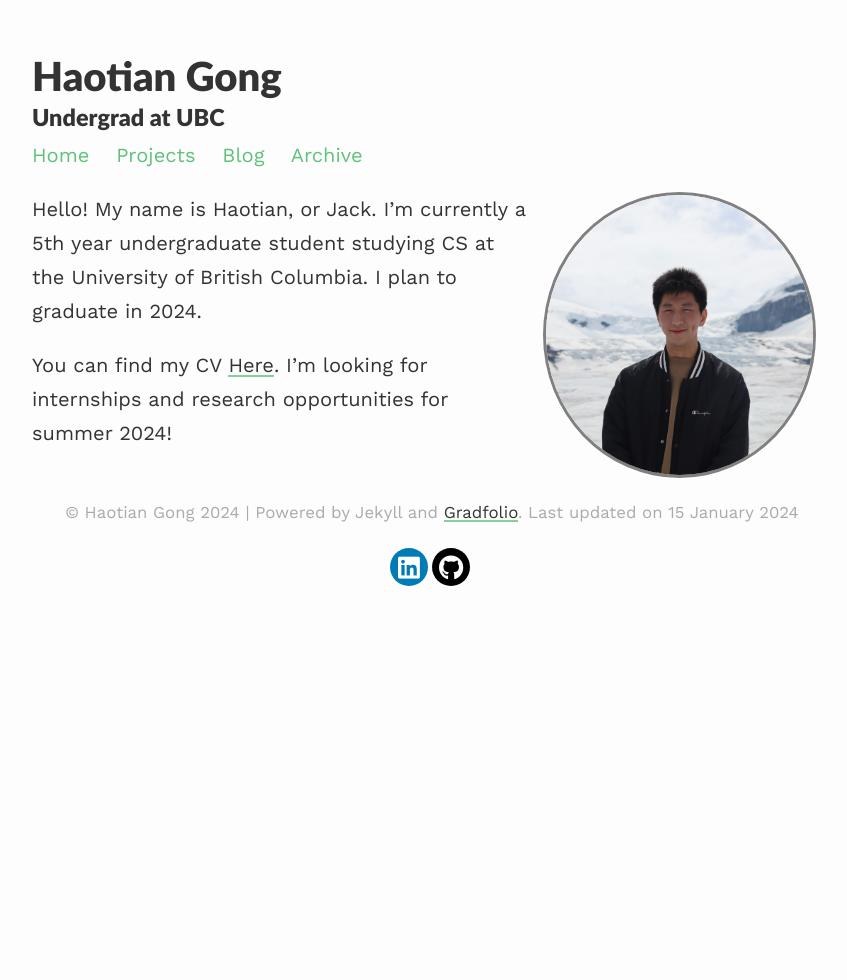
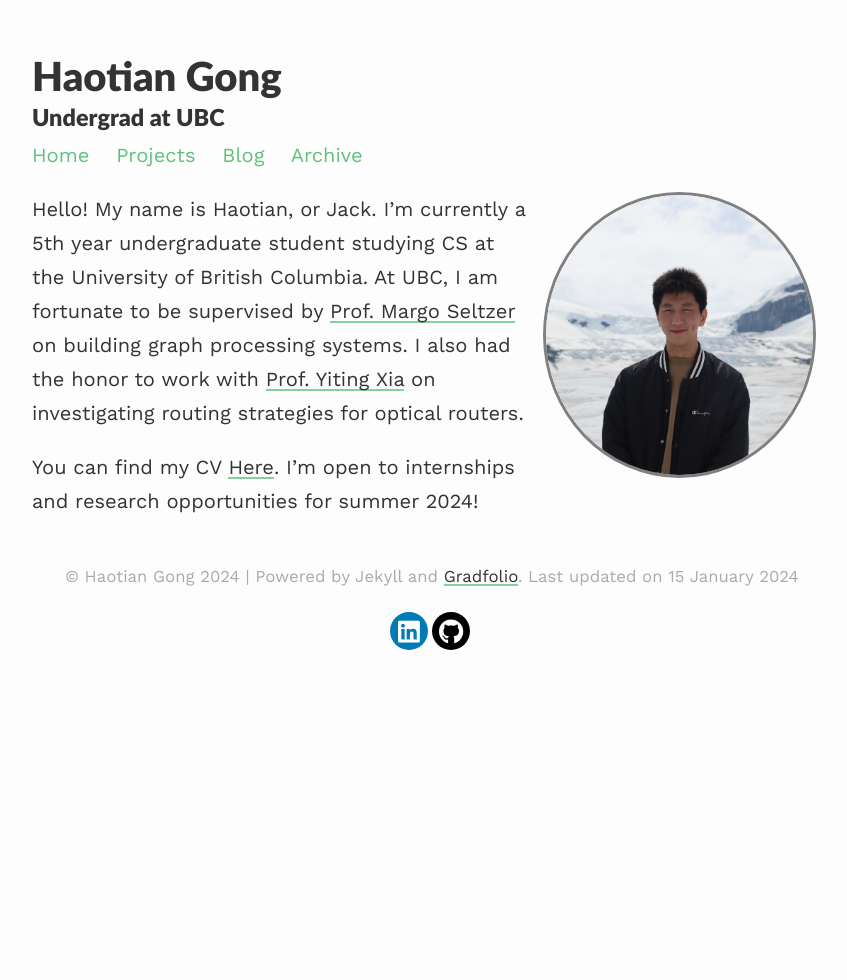
Before and after one commit to ht-gong/ht-gong.github.io, a Jekyll site: the page built from index.md, in a window 1280 px wide. Shown: the whole page, without its empty margins (208-1055 px from the left). Built offline with Jekyll 4.4.1, drawn with Linux system fonts in a browser that asks for light colours; nearby versions of some CDN libraries.

Commit message:
Updated page

```diff
--- a/index.md
+++ b/index.md
@@ -7,6 +7,6 @@ profile:
 published: true
 ---
 
-Hello! My name is Haotian, or Jack. I'm currently a 5th year undergraduate student studying CS at the University of British Columbia. I plan to graduate in 2024.
+Hello! My name is Haotian, or Jack. I'm currently a 5th year undergraduate student studying CS at the University of British Columbia. At UBC, I am fortunate to be supervised by [Prof. Margo Seltzer](https://www.seltzer.com/margo/) on building graph processing systems. I also had the honor to work with [Prof. Yiting Xia](https://sites.google.com/view/yitingxia) on investigating routing strategies for optical routers.
 
-You can find my CV [Here](assets/files/Haotian_Gong_Resume.pdf). I'm looking for internships and research opportunities for summer 2024!
+You can find my CV [Here](assets/files/Haotian_Gong_Resume.pdf). I'm open to internships and research opportunities for summer 2024!
```
Also changed, not shown: _projects/1_project.md (+1 -1 lines), 2 other files.
